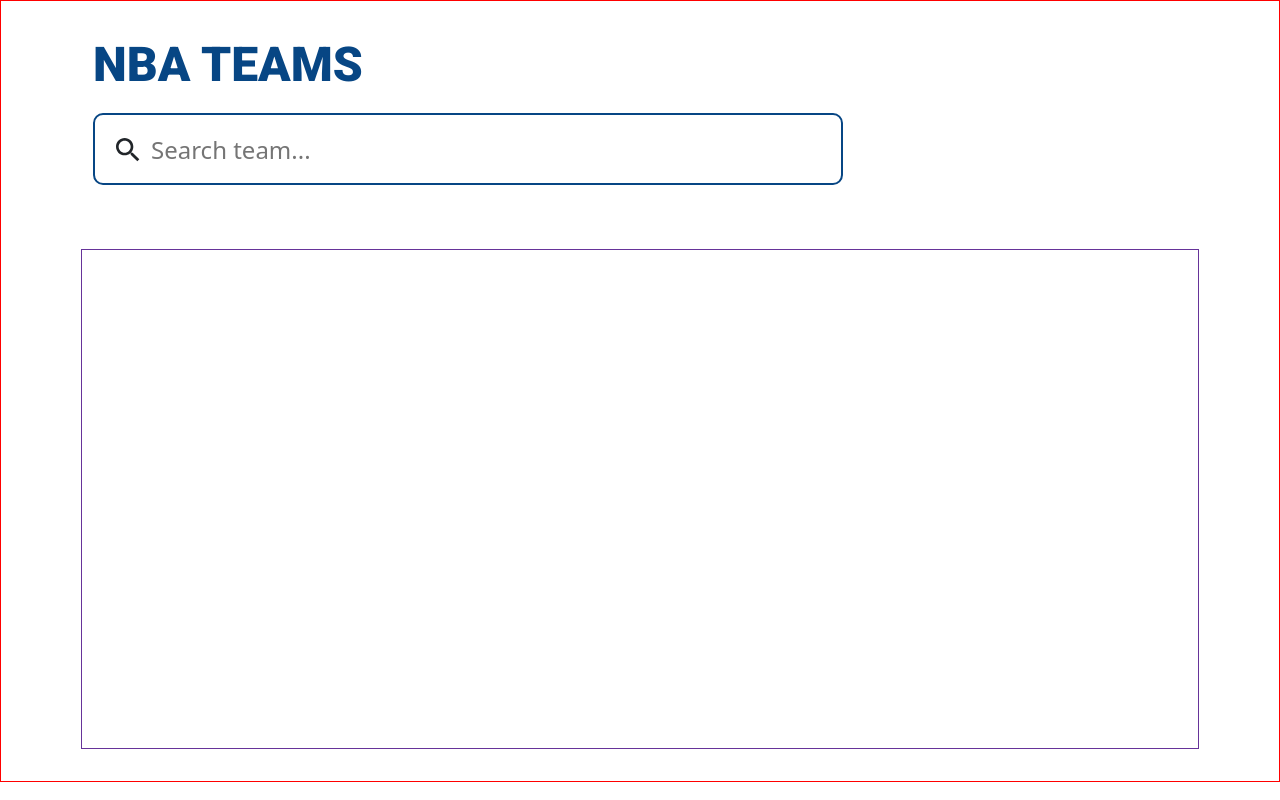
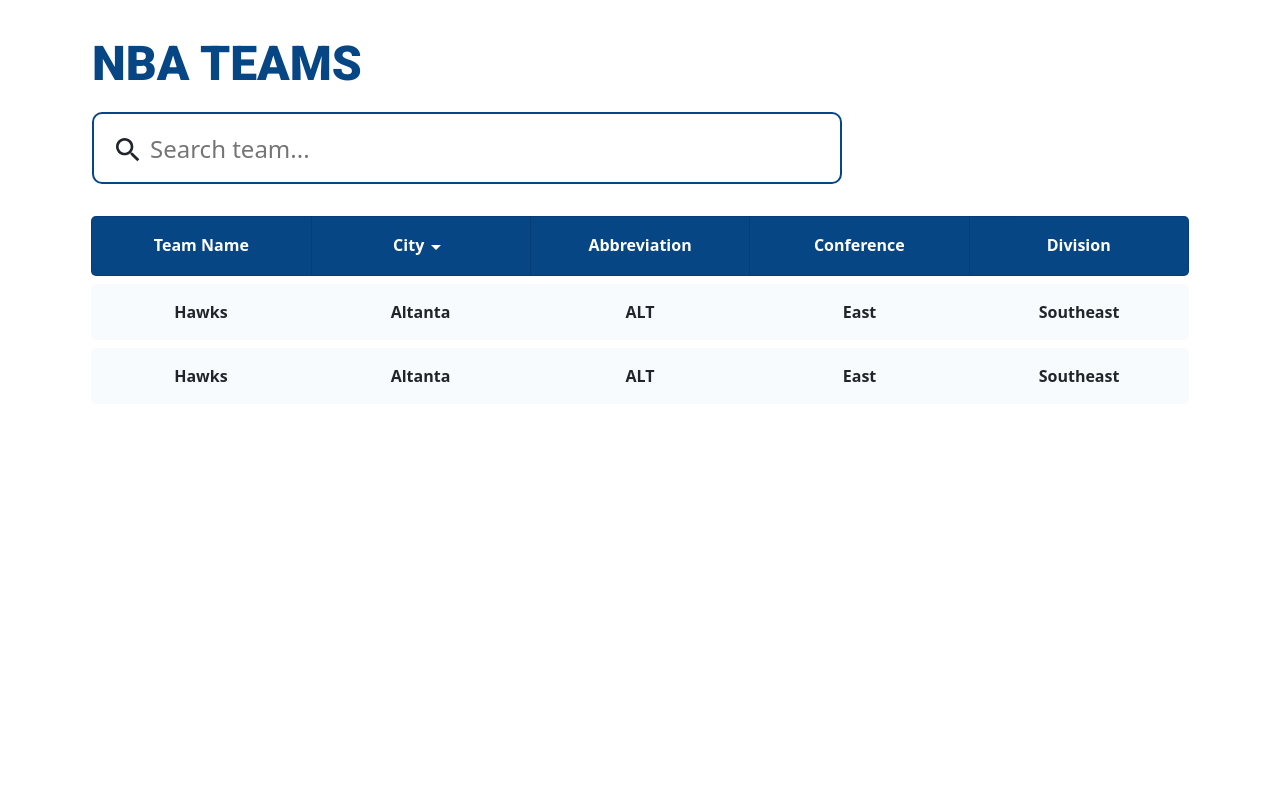
Before and after one commit to maraquepo/Basketball-Teams, a React (Create React App) app: page / in a window 1280 px wide. Built offline with nearby package versions, Linux system fonts and the light colour scheme.

Commit message:
added sample list items, will use map function with sample api tmrw

```diff
--- a/src/App.css
+++ b/src/App.css
@@ -3,5 +3,4 @@
   width: 100%;
   display: flex;
   flex-direction: column;
-  border: 1px red solid;
 }
--- a/src/components/Table.css
+++ b/src/components/Table.css
@@ -1,19 +1,29 @@
 .tableContainer {
   display: flex;
   flex-direction: column;
-  justify-content: center;
+  justify-content: flex-start;
+  text-align: center;
   height: 500px;
-  border: 1px rebeccapurple solid;
-  margin: 2em 5em;
+  margin: 0 5.7rem;
 
 }
 
-.tableHeader {
-  display: flex;
-  justify-content: space-between;
+.tableTitles .card{
+  background-color: #074684;
+  color: white;
+  font-weight: 700;
+  border-radius: 5px;
 }
 
-.tableStats {
-  display: flex;
-  justify-content: space-between
+.tableData .card{
+  margin-top: 0.5rem;
+  border: none;
+  background-color: #F8FBFD;
+  border-radius: 5px;
+  font-weight: 700;
 }
+
+.tableData:hover .card{
+  background-color: pink;
+  cursor: pointer;
+}
--- a/src/components/Table.jsx
+++ b/src/components/Table.jsx
@@ -1,12 +1,43 @@
-import React from 'react'
+import React, {useState} from 'react'
 import './Table.css'
-import Button from 'react-bootstrap/Button';
-
+import { Card, CardGroup } from 'react-bootstrap';
+import ArrowDropUpIcon from '@mui/icons-material/ArrowDropUp';
+import ArrowDropDownIcon from '@mui/icons-material/ArrowDropDown';
 
 const Table = () => {
+  const [isUp, setIsUp] = useState(false)
+
+  const func = () => {
+    setIsUp(prev => !prev)
+  }
+
   return (
     <div className='tableContainer'>
-
+      <CardGroup className='tableTitles'>
+        <Card body>Team Name</Card>
+        <Card body>City
+          {isUp
+          ? <ArrowDropUpIcon onClick={func} style={{cursor: 'pointer'}}/>
+          : <ArrowDropDownIcon onClick={func} style={{cursor: 'pointer'}}/> }
+        </Card>
+        <Card body>Abbreviation</Card>
+        <Card body>Conference</Card>
+        <Card body>Division</Card>
+      </CardGroup>
+      <CardGroup className='tableData'>
+        <Card body>Hawks</Card>
+        <Card body>Altanta</Card>
+        <Card body>ALT</Card>
+        <Card body>East</Card>
+        <Card body>Southeast</Card>
+      </CardGroup>
+      <CardGroup className='tableData'>
+        <Card body>Hawks</Card>
+        <Card body>Altanta</Card>
+        <Card body>ALT</Card>
+        <Card body>East</Card>
+        <Card body>Southeast</Card>
+      </CardGroup>
 
     </div>
   )
```
